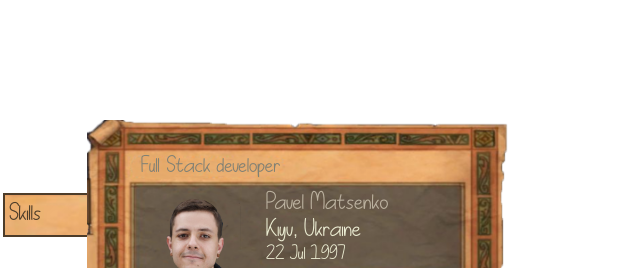
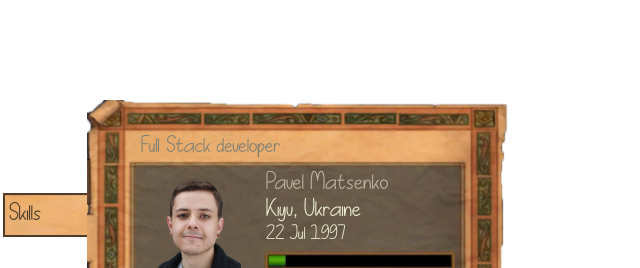
Before and after one commit to Matcenko/CV, a plain HTML site: page index.html in a window 1280 px wide. Shown: the top 268 px of the page, without its empty margins (0-640 px from the left). Drawn offline with nearby package versions, Linux system fonts and the light colour scheme.

Commit message:
small fixes

```diff
--- a/index.css
+++ b/index.css
@@ -13,10 +13,9 @@ a {
 }
 #info {
   display: flex;
-  justify-content: center;
-  align-items: center;
   position: absolute;
   left: 87px;
+  padding-top: 100px;
   height: 100vh;
 }
 #infoBody {
```
Also changed, not shown: index.html (+0 -1 lines).
